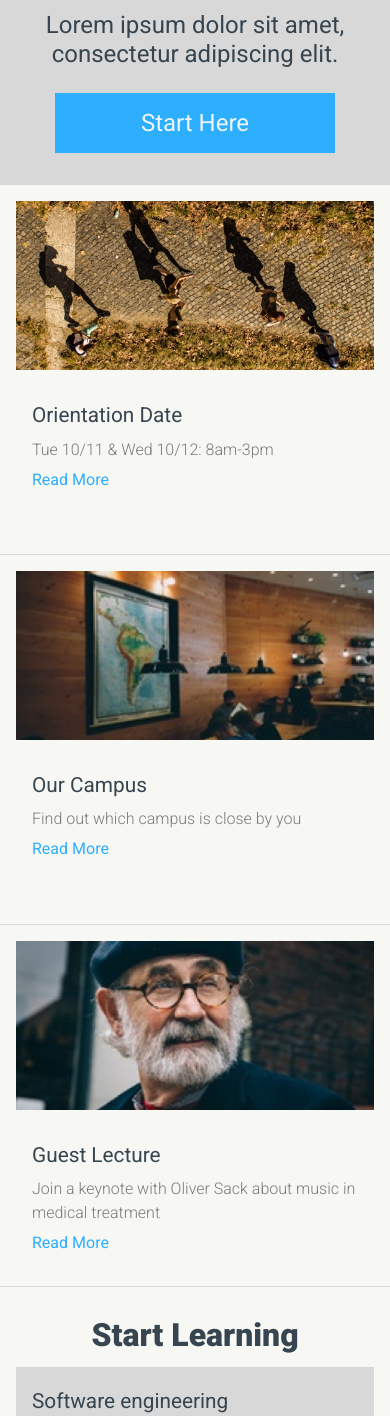
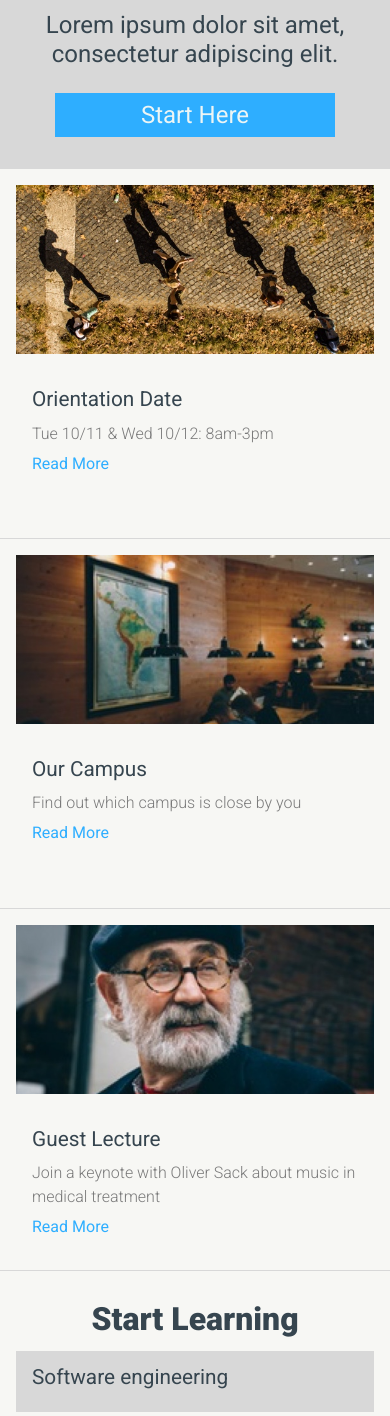
Before and after one commit to Vignet/Colmar-Academy, a plain HTML site: page index.html in a window 390 px wide. Shown: the part 581-1997 px from the top of the page. Drawn offline with Linux system fonts and the light colour scheme.

Commit message:
last update.

```diff
--- a/resources/css/style.css
+++ b/resources/css/style.css
@@ -78,7 +78,7 @@ main {
 }
 
 .banner-text .btn {
-  padding: 1rem 0rem;
+  padding: 0.5rem 0rem;
   text-align: center;
   background-color: #2EAEFF;
   color: #EDF5F5;
@@ -130,7 +130,7 @@ main {
 }
 
 .courses.flex {
-  width: 100%;
+  margin: 0 4rem;
   width: 56.5rem;
   justify-content: space-between;
   flex-wrap: wrap;
@@ -439,7 +439,7 @@ h3.learn-header, .thesis h2 {
 
 .mobile-span {
   background-color: #D8D8D8;
-  padding: 1.5rem 0 1.5rem 1rem;
+  padding: 1rem 0 1.5rem 1rem;
   margin-bottom: .5rem;
   text-align: left;
   font-size: 1.3rem;
```
